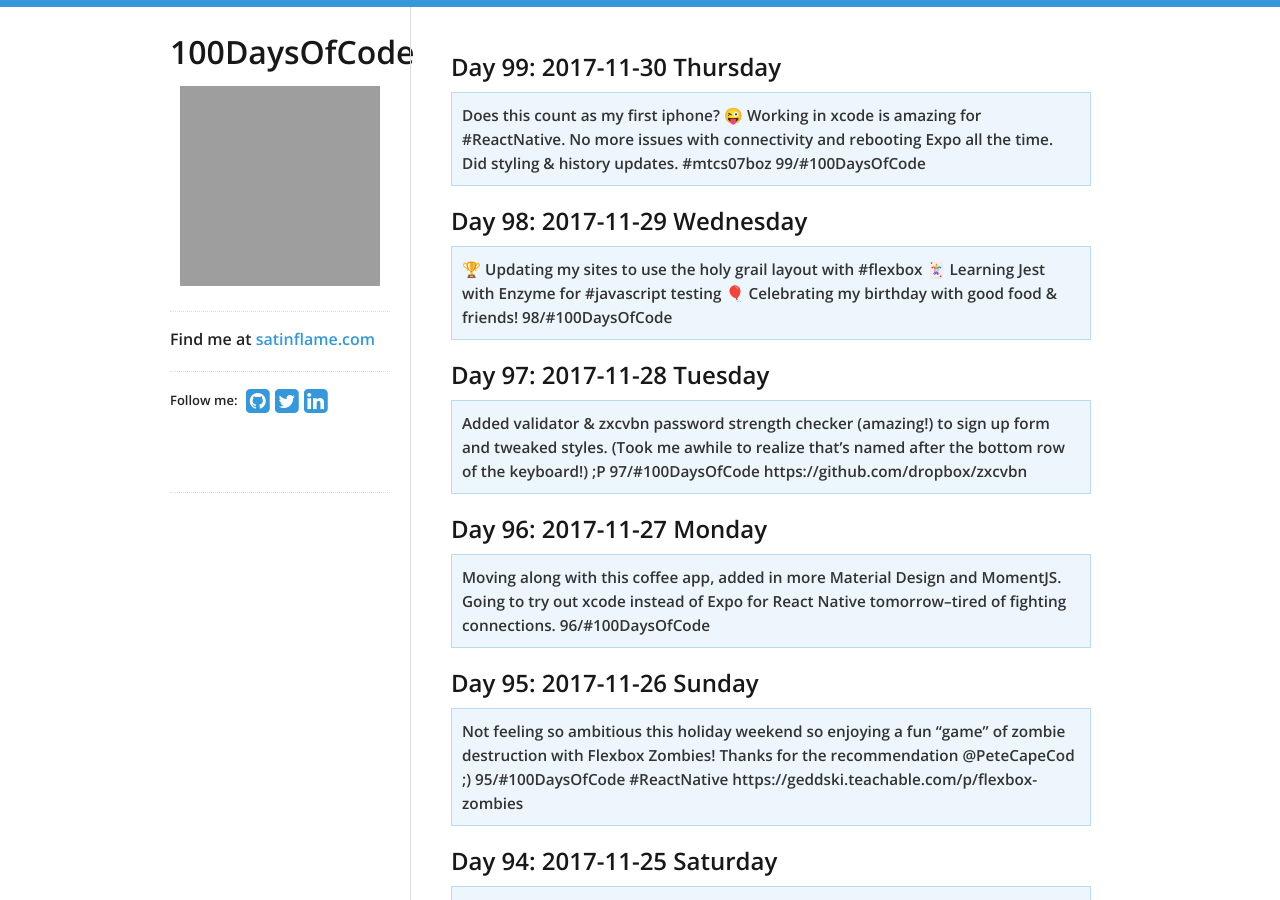
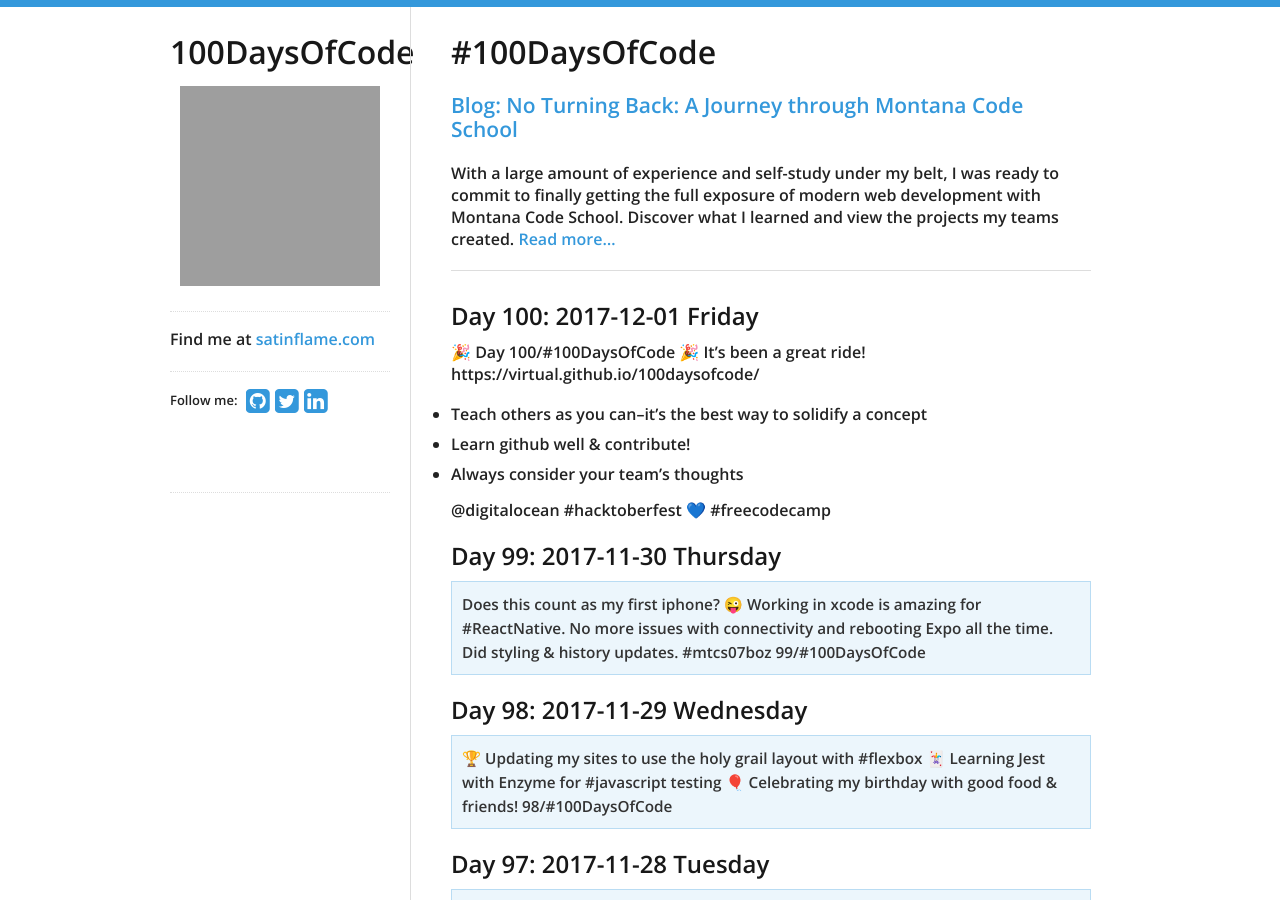
Before and after one commit to virtual/100daysofcode, a Jekyll site: the page built from index.md, in a window 1280 px wide and 900 px high. Built offline with Jekyll 4.4.1, drawn with Linux system fonts in a browser that asks for light colours; nearby versions of some CDN libraries; our own code applies the rules of GitHub Pages for plain Markdown files; grey boxes are pictures that could not be loaded.

Commit message:
Add in day 100 & blog entry

```diff
--- a/index.md
+++ b/index.md
@@ -1,3 +1,23 @@
+# #100DaysOfCode
+
+### [Blog: No Turning Back: A Journey through Montana Code School](https://www.satinflame.com/blog/2017/12/no-turning-back-montana-code-school/)
+
+With a large amount of experience and self-study under my belt, I was ready to commit to finally getting the full exposure of modern web development with Montana Code School. Discover what I learned and view the projects my teams created. [Read more...](https://www.satinflame.com/blog/2017/12/no-turning-back-montana-code-school/)
+
+
+--------
+
+## Day 100: 2017-12-01 Friday
+
+🎉 Day 100/#100DaysOfCode 🎉
+It's been a great ride! https://virtual.github.io/100daysofcode/
+
+- Teach others as you can–it's the best way to solidify a concept
+- Learn github well & contribute!
+- Always consider your team's thoughts
+
+@digitalocean #hacktoberfest 💙 #freecodecamp
+
 ## Day 99: 2017-11-30 Thursday
 
 > Does this count as my first iphone? 😜 Working in xcode is amazing for #ReactNative. No more issues with connectivity and rebooting Expo all the time. Did styling & history updates. #mtcs07boz 99/#100DaysOfCode
```
